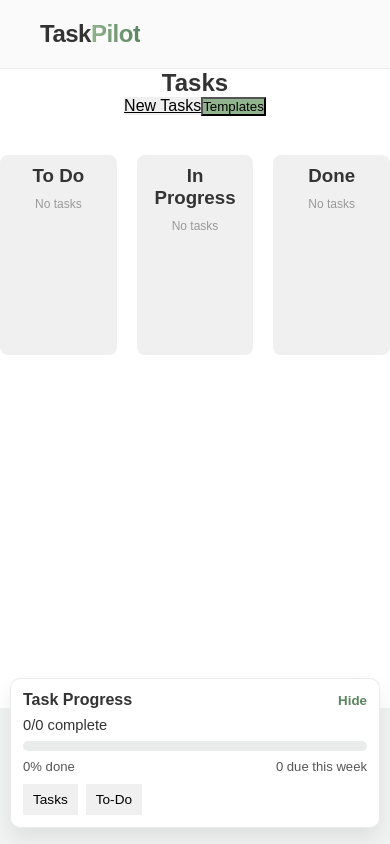
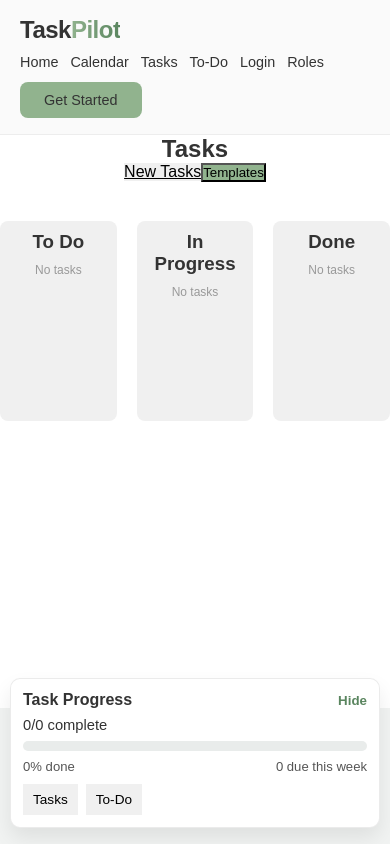
Before and after one commit to Camille-M1/create-react-app, a React (Create React App) app: page /tasks in a window 390 px wide. Built offline with nearby package versions, Linux system fonts and the light colour scheme.

Commit message:
Function Update

```diff
--- a/src/App.css
+++ b/src/App.css
@@ -428,11 +428,19 @@ footer {
 
 @media (max-width: 900px) {
   .navbar {
-    padding: 20px 40px;
+    padding: 16px 20px;
+    flex-wrap: wrap;
+    gap: 10px;
+  }
+
+  .nav-links {
+    flex-wrap: wrap;
+    gap: 12px;
   }
 
   .nav-links a {
-    display: none;
+    margin-right: 0;
+    font-size: 0.9rem;
   }
 
   .hero-inner {
--- a/src/App.js
+++ b/src/App.js
@@ -168,14 +168,11 @@ function App() {
         </div>
         <div className="nav-links">
           <a href="/" className="nav-link">Home</a>
-          <a href="#features" className="nav-link">Features</a>
-          <a href="#pricing" className="nav-link">Pricing</a>
-          <a href="#contact" className="nav-link">Contact</a>
+          <a href="/calendar" className="nav-link">Calendar</a>
+          <a href="/tasks" className="nav-link">Tasks</a>
+          <a href="/todos" className="nav-link">To‑Do</a>
+          <a href="/login" className="nav-link">Login</a>
           <a href="/roles" className="nav-link">Roles</a>
-          <a href="/todos" className="nav-link">Todo</a>
-          <a href="/calendar" className="nav-link">Calendar</a>
-          <a href="/login" className="nav-link">Login</a>
-          <a href="/tasks" className="nav-link">Tasks</a>
           <Link to="/get-started" className="btn btn-primary nav-btn">Get Started</Link>
         </div>
       </nav>
```
